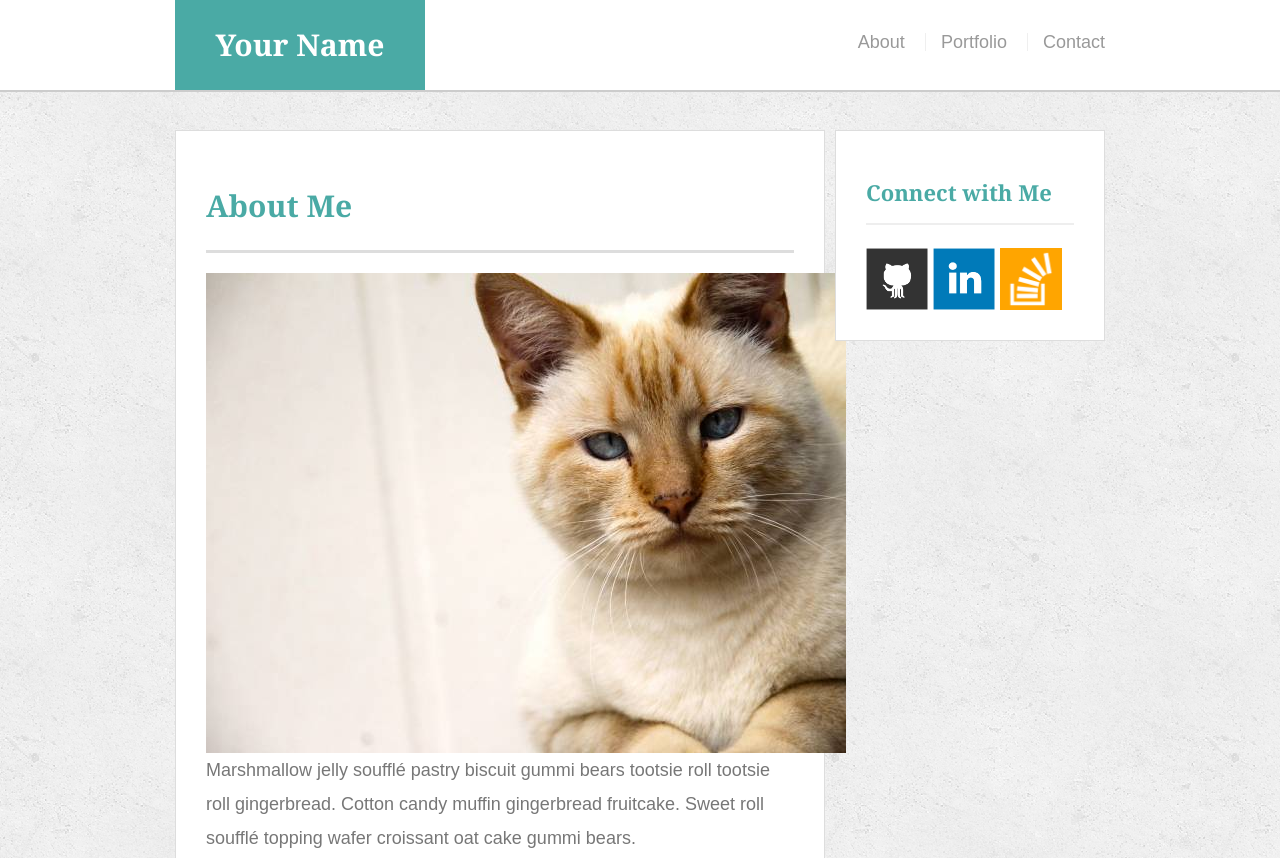
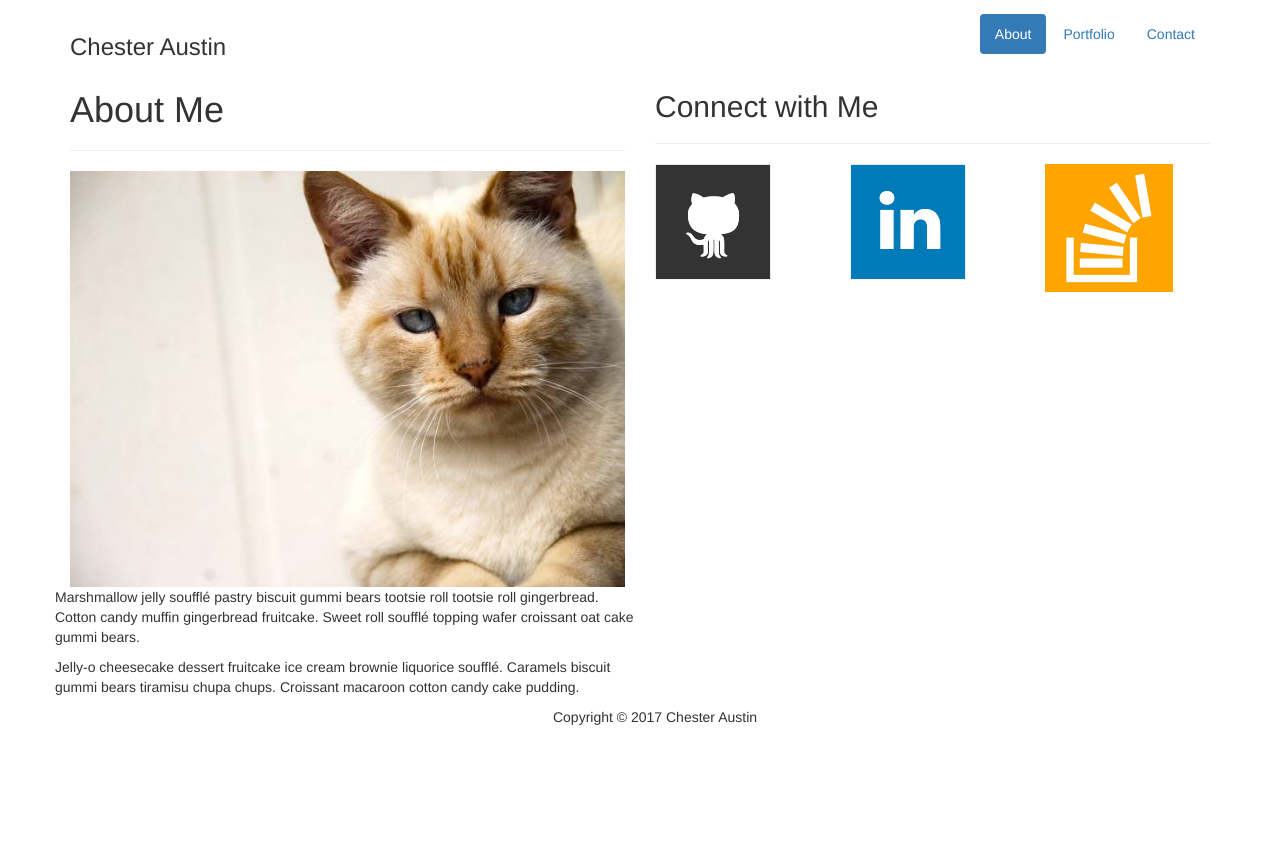
Before and after one commit to chesteraustin/Bootstrap-Portfolio, a plain HTML site: page index.html in a window 1280 px wide. Shown: the top 858 px of the page. After the commit the page ends 800 px from the top, so only its background shows below. Drawn offline with nearby package versions, Linux system fonts and the light colour scheme; files that its build step writes are made by us from their sources.

Commit message:
content laid out in INDEX

```diff
--- /dev/null
+++ b/assets/css/style.css
@@ -0,0 +1,5 @@
+
+body {
+	padding-top: 1em;
+	padding-bottom: 1em;
+}
--- a/index.html
+++ b/index.html
@@ -3,52 +3,80 @@
 
 <head>
 	<meta charset="UTF-8">
-	<title>About | Your Name</title>
+	<meta name="viewport" content="width=device-width, initial-scale=1">
+	<title>About | Chester Austin</title>
 	<!-- Latest compiled and minified CSS -->
 	<link rel="stylesheet" href="https://maxcdn.bootstrapcdn.com/bootstrap/3.3.7/css/bootstrap.min.css" integrity="sha384-BVYiiSIFeK1dGmJRAkycuHAHRg32OmUcww7on3RYdg4Va+PmSTsz/K68vbdEjh4u" crossorigin="anonymous">
 
 	<!-- Optional theme -->
+<!--
 	<link rel="stylesheet" href="https://maxcdn.bootstrapcdn.com/bootstrap/3.3.7/css/bootstrap-theme.min.css" integrity="sha384-rHyoN1iRsVXV4nD0JutlnGaslCJuC7uwjduW9SVrLvRYooPp2bWYgmgJQIXwl/Sp" crossorigin="anonymous">
+-->
 	<link rel="stylesheet" type="text/css" href="assets/css/style.css">
 </head>
 
 <body>
 
-<header id="masthead">
 <div class="container">
-		<a href="index.html" id="logo">Your Name</a>
+	<div class="header clearfix">
 		<nav>
+			<ul class="nav nav-pills pull-right">
+				<li role="presentation" class="active">
 					<a href="index.html">About</a>
+				</li>
+				<li role="presentation">
 					<a href="portfolio.html">Portfolio</a>
+				</li>
+				<li role="presentation">
 					<a href="contact.html">Contact</a>
+				</li>
+			</ul>
 		</nav>
+		<h3 href="index.html" id="logo">Chester Austin</h3>
 	</div>
-</header>
 
-<div id="main-container" class="container">
+	<div id="main-container" class="row">
+		<!--Left Content Side -->
+		<div class="col-md-6">
 			<section class="main-section">
 				<h1>About Me</h1>
-		<img src="assets/images/cat.jpg" class="auth-image" alt="Your Name">
+				<hr />
+				<img src="assets/images/cat.jpg" class="auth-image img-responsive" alt="Chester Austin">
+				<div class="row">
 					<p>Marshmallow jelly souffl&eacute; pastry biscuit gummi bears tootsie roll tootsie roll gingerbread. Cotton candy muffin gingerbread fruitcake. Sweet roll souffl&eacute; topping wafer croissant oat cake gummi&nbsp;bears.</p>
 					<p>Jelly-o cheesecake dessert fruitcake ice cream brownie liquorice souffl&eacute;. Caramels biscuit gummi bears tiramisu chupa chups. Croissant macaroon cotton candy cake pudding.</p>
-	</section>
-
-<section class="sidebar">
-	<div id="connect">
-		<h2>Connect with Me</h2>
-		<a href="#"><img src="assets/images/github-128.png" class="social" alt="GitHub" /></a>
-		<a href="#"><img src="assets/images/linkedin-128.png" class="social" alt="LinkedIn" /></a>
-		<a href="#"><img src="assets/images/stackoverflow-128.png" class="social" alt="Stack Overflow" /></a>
 				</div>
 			</section>
 		</div>
 
-<footer>
-	<div class="container">
-		Copyright &copy; 2016 Your Name
+		<!--Right Side Bar -->
+		<div class="col-md-6">
+			<section class="sidebar">
+				<h2>Connect with Me</h2>
+				<hr />
+				<div class="row">
+					<div class="col-md-4">
+						<a href="#"><img src="assets/images/github-128.png" class="social" alt="GitHub" /></a>
+					</div>
+					<div class="col-md-4">
+						<a href="#"><img src="assets/images/linkedin-128.png" class="social" alt="LinkedIn" /></a>
+					</div>
+					<div class="col-md-4">
+						<a href="#"><img src="assets/images/stackoverflow-128.png" class="social" alt="Stack Overflow" /></a>
+					</div>
+				</div>
+			</section>
+		</div>
+	</div>
+
+	<footer class="footer">
+		<div class="container text-center">
+			<p>Copyright &copy; 2017 Chester Austin</p>
 		</div>
 	</footer>
-
+</div><!--end outer most container -->
+<!-- jQuery (necessary for Bootstrap's JavaScript plugins) -->
+<script src="https://ajax.googleapis.com/ajax/libs/jquery/1.12.4/jquery.min.js"></script>
 <!-- Latest compiled and minified JavaScript -->
 <script src="https://maxcdn.bootstrapcdn.com/bootstrap/3.3.7/js/bootstrap.min.js" integrity="sha384-Tc5IQib027qvyjSMfHjOMaLkfuWVxZxUPnCJA7l2mCWNIpG9mGCD8wGNIcPD7Txa" crossorigin="anonymous"></script>
 
```
Lines whose indentation alone changed are shown as unchanged.
